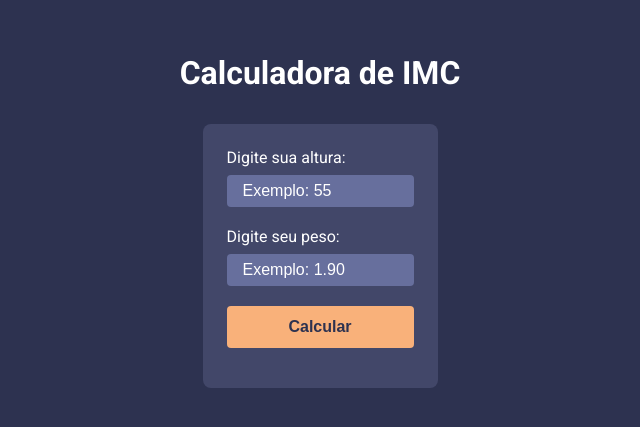
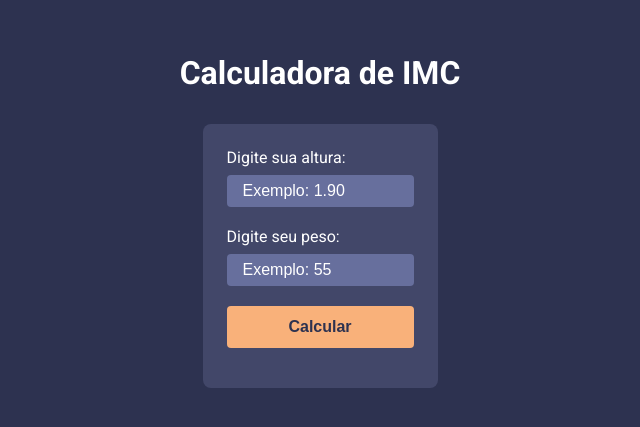
Before and after one commit to danielsouzaaj/calculadora-IMC, a plain HTML site: page index.html in a window 1280 px wide. Shown: the part 179-606 px from the top of the page, 320-960 px from the left. Drawn offline with Linux system fonts and the light colour scheme.

Commit message:
Updated html

```diff
--- a/index.html
+++ b/index.html
@@ -16,10 +16,10 @@
             <span class="error off">Valor inválido</span>
             <form id="formulario">
                 <label for="altura">Digite sua altura:</label>
-                <input type="text" name="altura" id="altura" placeholder="Exemplo: 55" required>
+                <input type="text" name="altura" id="altura" placeholder="Exemplo: 1.90" required>
 
                 <label for="peso">Digite seu peso:</label>
-                <input type="text" name="peso" id="peso" placeholder="Exemplo: 1.90" required>
+                <input type="text" name="peso" id="peso" placeholder="Exemplo: 55" required>
 
                 <input type="submit" value="Calcular">
             </form>
```
